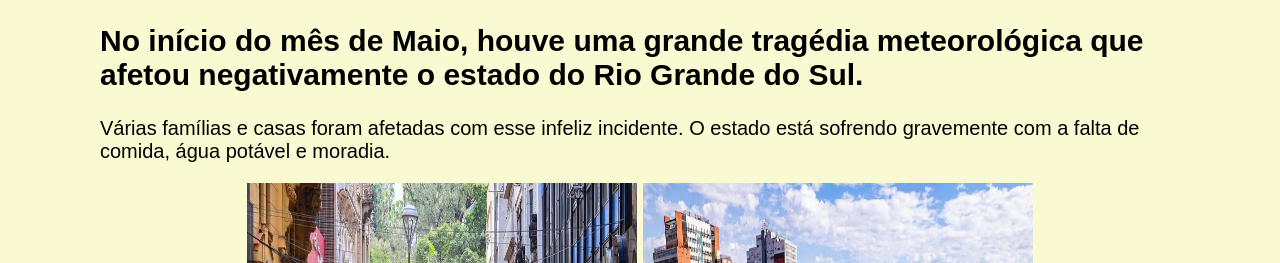
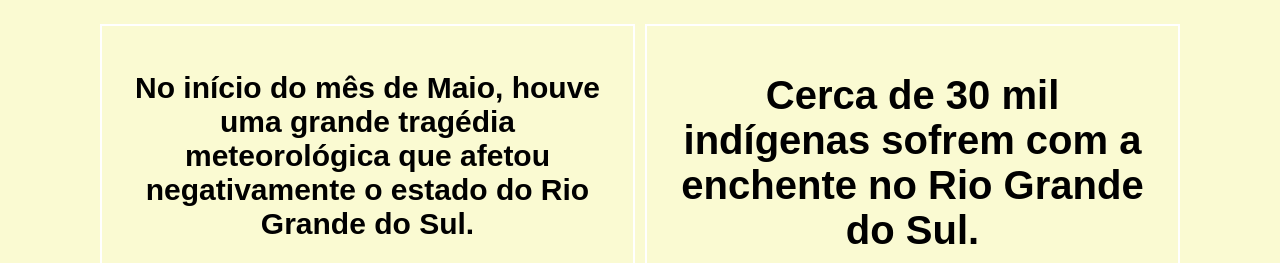
Before and after one commit to LarissaFiore/my-site, a plain HTML site: page index.html in a window 1280 px wide. Shown: the part 223-486 px from the top of the page. Drawn offline with Linux system fonts and the light colour scheme.

Commit message:
Add files via upload

```diff
--- a/index.css
+++ b/index.css
@@ -19,6 +19,17 @@ a{
 div{
     text-align: center;
 }
-.iframe-container>iframe{
-    margin:0 auto;
+
+.container{
+    column-width: 500px;
+    column-gap: 10px;
+    column-rule: 4px;
 }
+
+.card{
+    break-inside: avoid;
+    page-break-inside: avoid;
+    border: 2px solid white;
+    padding: 20px;
+    margin: 0 0 1em 0;
+}
--- a/index.html
+++ b/index.html
@@ -10,7 +10,11 @@
         <body>
             <h5>S.O.S Rio Grande do Sul</h5>
             <h1>Tragédia no Rio Grande do Sul</h1>
-            <h2>No início do mês de Maio, houve uma grande tragédia meteorológica que afetou negativamente o estado do Rio Grande do Sul.</h2>
+
+            <div class="container">
+
+                <div class="card">
+                <h2>No início do mês de Maio, houve uma grande tragédia meteorológica que afetou negativamente o estado do Rio Grande do Sul.</h2>
             <p>Várias famílias e casas foram afetadas com esse infeliz incidente. O estado está sofrendo gravemente com a falta de comida, água potável e moradia.</p>
             <div>
                 <img src="WhatsApp Image 2024-05-09 at 14.57.46 (1).jpeg" width="390" height="490">
@@ -19,7 +23,11 @@
             </div>
 
             <h6>Porto Alegre/RS<BR>Cédito imagens: Gustavo Mansur</h6>
+
             <p><a href="https://oglobo.globo.com/blogs/capital/post/2024/05/itau-anuncia-r-10-milhoes-em-doacoes-para-rs-e-isenta-tarifas-de-clientes-na-regiao.ghtml"><strong>O Itaú Unibanco arrecadou cerca de 10 milhões de reais para ajudar o estado que está gravemente afetado pelas chuvas no Brasil.</strong></a><br> Famosos como a <a href="https://www.instagram.com/viihtube/"><strong>Viih Tube</strong></a>, <a href="https://www.instagram.com/whinderssonnunes/"><strong>Whindersson Nunes</strong></a> (entre outros) estão fazendo cestas básicas, arrecadando doações de dinheiro, alimentos, higienie íntima e camas para que possam ajudar todas as pessoas afetadas pela tragédia.</p>
+            </div>
+
+            <div class="card">
             <h1>Cerca de 30 mil indígenas sofrem com a enchente no Rio Grande do Sul.</h1>
             <h2><a href="https://www.instagram.com/p/C6uDuNfPXto/">80 comunidades indígenas debaixo da lama.</a></h2>
             <h3>Levantamento feito pelas organizações indígenas e indigenistas busca a cobrança do governo para apoiar a campanha de arrecadações e doações para comunidades afetadas.</h3>
@@ -29,14 +37,18 @@
             <p>Comunidades dos povos Guarani Mbya, Kaingang, Xokleng e Charrua, espalhadas em 49 municípios gaúchos, são as mais afetadas da região. Dentre as comunidades que se encontram em estado de emergência mais grave, todas elas do povo Guarani Mbya, estão Lami e da Ponta do Arado, situadas no município de Porto Alegre, com 18 famílias atingidas; Yva’ã Porã, em Canela, com 16 famílias afetadas; Flor do Campo e Passo Grande Ponte, em Barra do Ribeiro, com 25 famílias impactadas, e as 19 famílias da aldeia Araçaty localizadas no município de Capivari do Sul.</p><br>
             <h2><strong>As famílias precisaram deixar suas casas para se deslocarem para áreas mais elevadas.</strong></h2><br>
             <br><p>Segundo Roberto Liegbott, missionário do Cimi Regional Sul, <em>“essa comunidade foi removida para que o DNIT pudesse consertar uma tubulação que passa ali e eles acabaram destruindo toda a comunidade indígena. Eles arrancaram as casas dos indígenas sem que os Guarani sequer soubessem ou tivessem sido comunicados. Os indígenas no momento encontram-se em um abrigo, mas quando retornarem, a comunidade já não existirá mais, porque o DNIT destruiu tudo”</em>, informou o missionário.</p>
+            </div>
 
             <br>
             <div class="container"><iframe src="data-cXOql.htm" width="600" height="520"></iframe></div><br>
 
+            <div class="card">
             <br><a href="https://oglobo.globo.com/brasil/minas-gerais/noticia/2024/05/14/vitimas-de-rompimento-da-barragem-de-brumadinho-mg-doam-r-22-milhoes-ao-rio-grande-do-sul.ghtml"><h1>Vítimas de Brumadinho, Minas Gerais, doam cerca de 2,2 milhões de reais ao Rio Grande do Sul</h1></a>
             <h3>Decisão foi anunciada pela Associação dos Familiares de Vítimas e Atingidos pelo Rompimento de Barragem da Mina Córrego do Feijão.</h3>
             <p>Vítimas do rompimento da barragem de Brumadinho autorizaram o repasse de mais de dois milhões de reais da indenização paga pela tragédia para as vítimas das enchentes do Rio Grande do Sul. Conforme a apuração da CBN, os recursos foram pagos pela mineradora <em>Vale</em> a título de indenização pelo dano moral coletivo gerado na tragédia em Brumadinho.</p>
+            </div>
 
+            </div>
 
 
             <br><a href="https://www.instagram.com/reel/C6wCXkmOc_G/?igsh=MWNrem9wNDM1MmxwYg==">O que doar e para onde doar para o Rio Grande do Sul (RS)</a><br>
```
